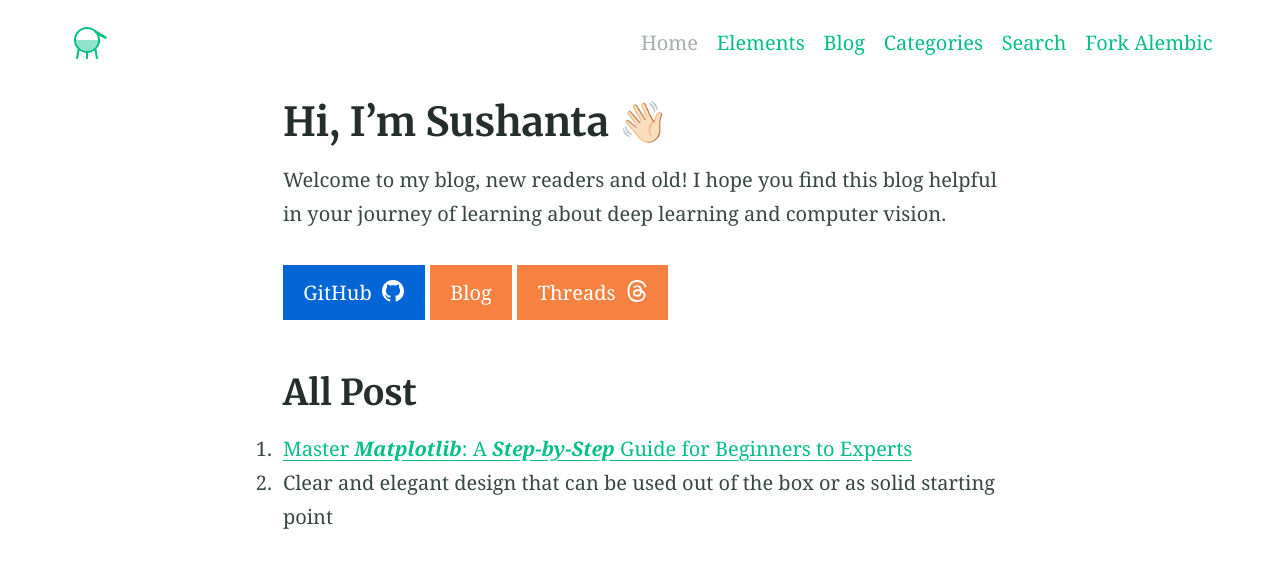
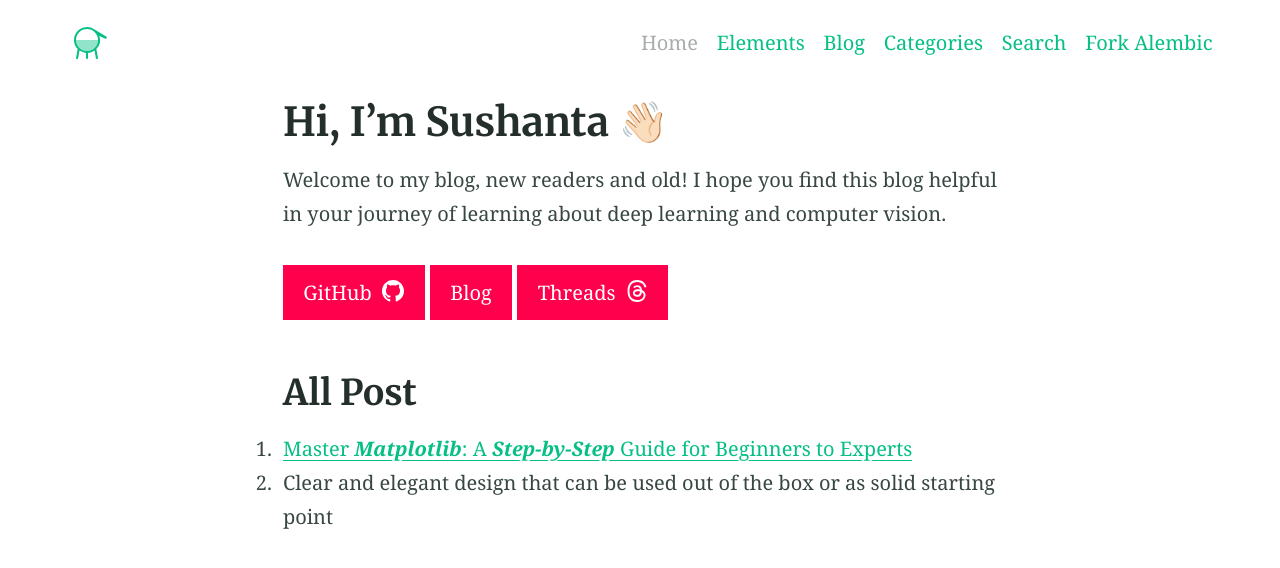
Before and after one commit to hi-sushanta/hi-sushanta.github.io, a Jekyll site: the page built from index.md, in a window 1280 px wide. Shown: the top 568 px of the page. Built offline with Jekyll 4.4.1, drawn with Linux system fonts in a browser that asks for light colours.

Commit message:
button color change

```diff
--- a/index.md
+++ b/index.md
@@ -5,7 +5,7 @@ excerpt: "Welcome to my blog, new readers and old! I hope you find this blog hel
 
 Welcome to my blog, new readers and old! I hope you find this blog helpful in your journey of learning about deep learning and computer vision.
 
-{% include button.html text="GitHub" icon="github" link="https://github.com/hi-sushanta" color="#0366d6" %} {% include button.html text="Blog" link="https://hiwhy.io/" color="#f68140" %}  {% include button.html text="Threads" icon="Threads" link="https://www.threads.net/@hi_chiai" color="#f68140" %}
+{% include button.html text="GitHub" icon="github" link="https://github.com/hi-sushanta" color="#FF004D" %} {% include button.html text="Blog" link="https://hiwhy.io/" color="#FF004D" %}  {% include button.html text="Threads" icon="Threads" link="https://www.threads.net/@hi_chiai" color="#FF004D" %}
 
 ## All Post
 
```
